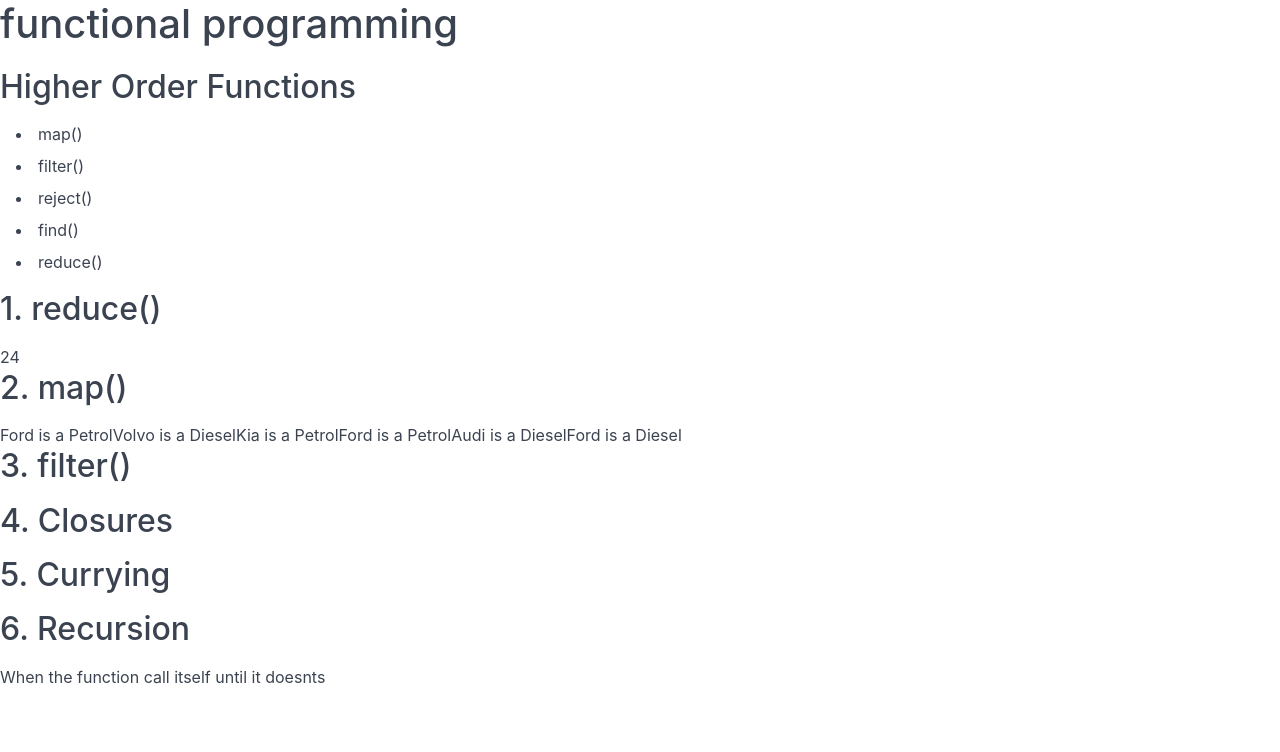
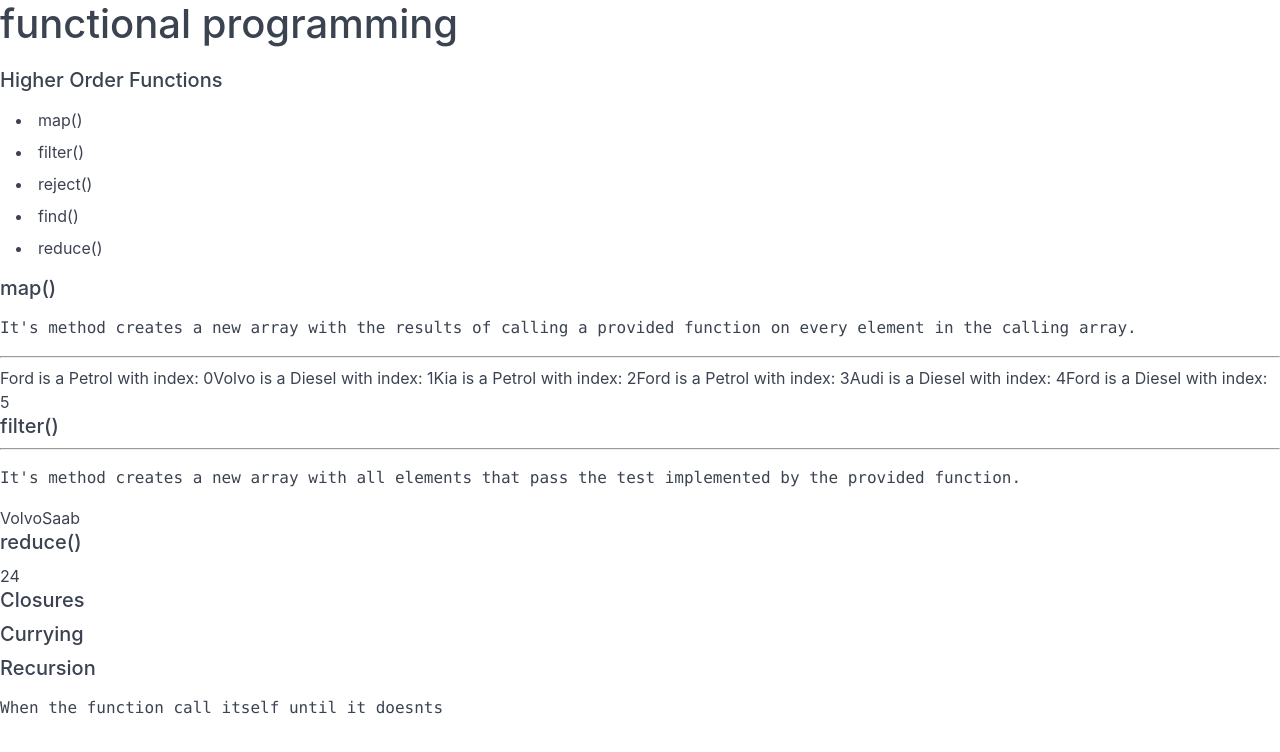
Before and after one commit to gmartowski/react-portal, a React app: page / in a window 1280 px wide. Shown: the top 752 px of the page. Built offline with nearby package versions, Linux system fonts and the light colour scheme.

Commit message:
functional programming

```diff
--- a/src/App/App.jsx
+++ b/src/App/App.jsx
@@ -7,6 +7,9 @@ export class App extends Component {
     render() {
         let myArray = [1, 2, 3, 4];
         let result = 0;
+
+        const carBrands = ['Audi', 'Alfa', 'Kia', 'Volvo', 'Seat', 'Honda', 'Saab', 'Nissan'];
+
         const cars = [
             { name: 'Ford', fuel: 'Petrol' },
             { name: 'Volvo', fuel: 'Diesel' },
@@ -24,7 +27,6 @@ export class App extends Component {
             { 'name': 'Fabia', 'fuel': 'Diesel', 'engine': '0.8' },
             { 'name': 'Rapid', 'fuel': 'Diesel', 'engine': '1.2' }
         ];
-
 
         result = cars.filter(function(car) {
             return car.name === 'Ford';
@@ -65,12 +67,11 @@ export class App extends Component {
 
         countdownFrom(10);
 
-
         return (
 
             <div className="app">
                 <h1>functional programming</h1>
-                <h2>Higher Order Functions</h2>
+                <h5>Higher Order Functions</h5>
                 <div>
                     <ul>
                         <li>map()</li>
@@ -80,13 +81,36 @@ export class App extends Component {
                         <li>reduce()</li>
                     </ul>
                 </div>
-                <h2>1. reduce()</h2>
+                <h5>map()</h5>
+                <pre>It's method creates a new array with the results of calling a provided function on every element in the calling array.</pre>
+                <hr />
                 <div>
                     {
-                        result = myArray.reduce((acc, val) => {
+                        result = cars.map((item, index, array) => {
+                                return `${item.name} is a ${item.fuel} with index: ${index}`;
+                            }
+                        )
+                    }
+                </div>
+                <h5>filter()</h5>
+                <hr />
+                <pre>It's method creates a new array with all elements that pass the test implemented by the provided function.</pre>
+                <div>
+                    {
+
+                        result = carBrands.filter((car) => car === 'Volvo' || car === 'Saab')
+                    }
+                </div>
+                <h5>reduce()</h5>
+
+                <div>
+                    {
+                        result = myArray.reduce((acc, val, index) => {
                             console.log(`Accumulator: ${acc}`);
                             <br />;
                             console.log(`Current value: ${val}`);
+                            <br />;
+                            console.log(`Current index: ${index}`);
                             <br />;
                             return acc * val;
                         }, 1)
@@ -94,37 +118,10 @@ export class App extends Component {
                     }
                     {console.log(result)}
                 </div>
-                <h2>2. map()</h2>
-                <div>
-                    {
-                        result = cars.map((item, index) => {
-                                return `${item.name} is a ${item.fuel}`;
-                            }
-                        )
-                    }
-                </div>
-                <h2>3. filter()</h2>
-                <div>
-                    {
-                        // result = cars.filter(function(car) {
-                        //     return car.name === 'Ford';
-                        // })
-                    }
-                </div>
-                <h2>4. Closures</h2>
-                <div>
-
-                </div>
-
-                <h2>5. Currying</h2>
-                <div>
-
-                </div>
-                <h2>6. Recursion</h2>
-                <div>
-                    When the function call itself until it doesnts
-
-                </div>
+                <h5>Closures</h5>
+                <h5>Currying</h5>
+                <h5>Recursion</h5>
+                <pre>When the function call itself until it doesnts</pre>
             </div>
         )
             ;
```
